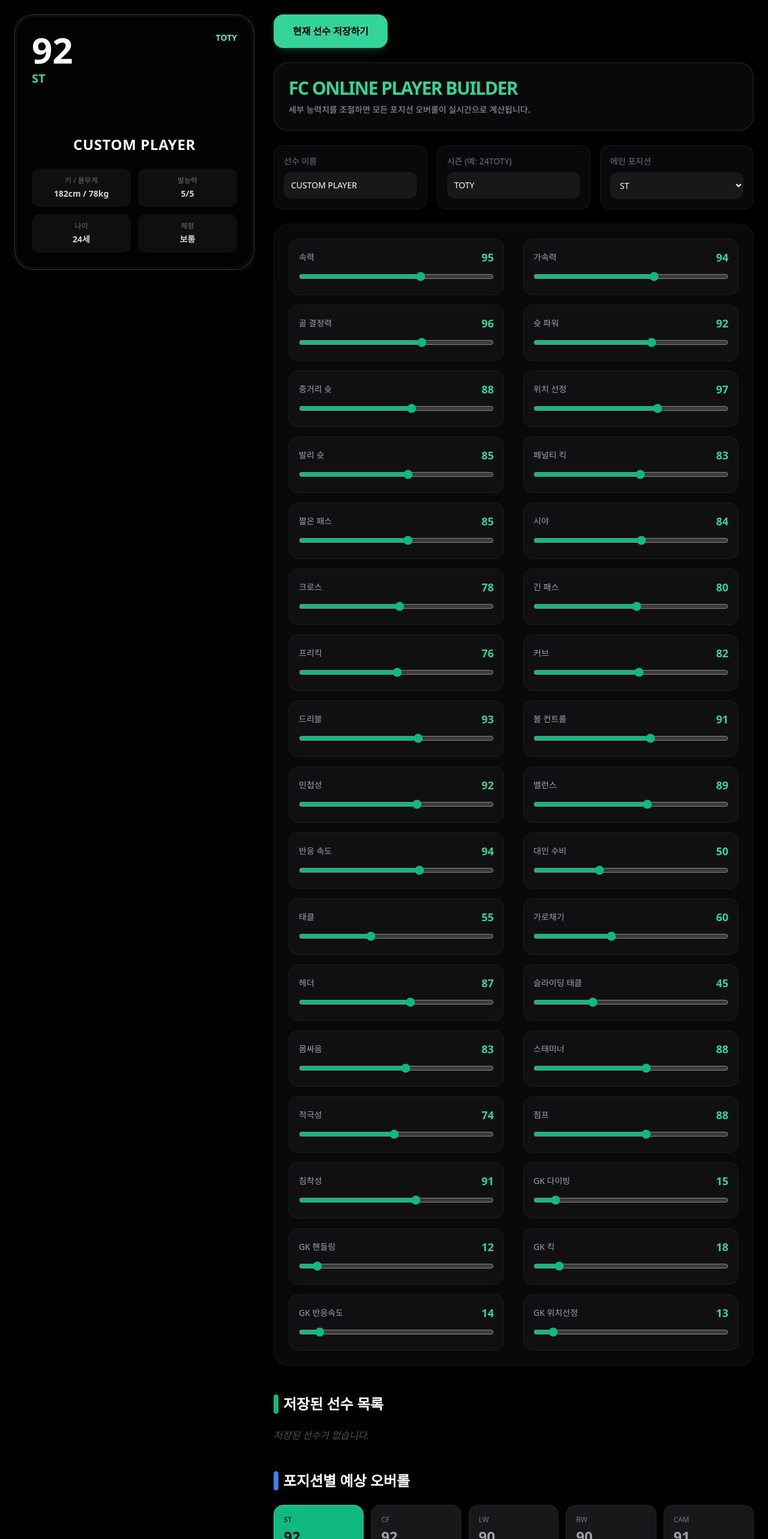
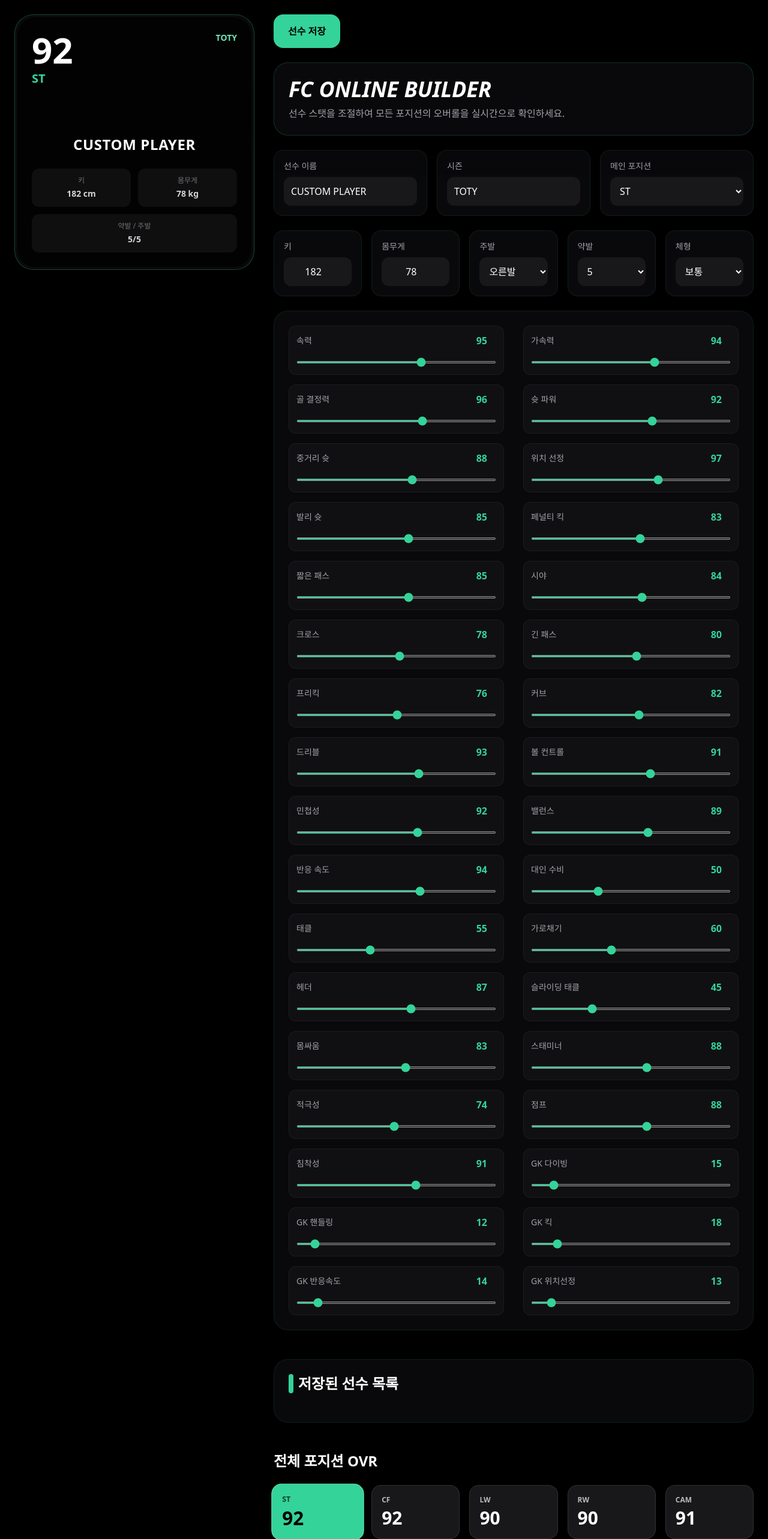
Before and after one commit to skrskrskrt/fc-ovr-calculator, a React (Vite) app in the folder fc_online_calculator_project/: page / in a window 1280 px wide. Shown: the top 2566 px of the page at 60% size. Built offline with nearby package versions, Linux system fonts and the light colour scheme.

Commit message:
Update App.jsx

```diff
--- a/fc_online_calculator_project/src/App.jsx
+++ b/fc_online_calculator_project/src/App.jsx
@@ -55,28 +55,25 @@
     if (data) setSavedPlayers(JSON.parse(data));
   }, []);
 
-  const calculateOVR = (weights) => {
-    let total = 0;
-    let totalWeight = 0;
-    for (const stat in weights) {
-      const cleanStat = stat.replace(/[0-9]/g, '');
-      total += stats[cleanStat] * weights[stat];
-      totalWeight += weights[stat];
-    }
-    return Math.round(total / totalWeight);
-  };
-
-  const currentOVR = calculateOVR(positions[position]);
-
   const savePlayer = () => {
     const player = {
       id: Date.now(),
       name, season, position, currentOVR, height, weight,
-      preferredFoot, weakFoot, age, bodyType, stats
+      preferredFoot, weakFoot, age, bodyType, stats,
     };
     const updated = [...savedPlayers, player];
     setSavedPlayers(updated);
     localStorage.setItem('fcPlayers', JSON.stringify(updated));
+  };
+
+  // 삭제 기능 추가
+  const deletePlayer = (id, e) => {
+    e.stopPropagation(); // 카드 클릭(불러오기) 방지
+    if (window.confirm('이 선수를 삭제하시겠습니까?')) {
+      const updated = savedPlayers.filter(p => p.id !== id);
+      setSavedPlayers(updated);
+      localStorage.setItem('fcPlayers', JSON.stringify(updated));
+    }
   };
 
   const loadPlayer = (player) => {
@@ -92,21 +89,25 @@
     setStats(player.stats);
   };
 
-  const deletePlayer = (id, e) => {
-    e.stopPropagation(); // 카드 클릭(불러오기) 이벤트 전파 방지
-    if (window.confirm('이 선수를 목록에서 삭제하시겠습니까?')) {
-      const updated = savedPlayers.filter(p => p.id !== id);
-      setSavedPlayers(updated);
-      localStorage.setItem('fcPlayers', JSON.stringify(updated));
+  const calculateOVR = (weights) => {
+    let total = 0;
+    let totalWeight = 0;
+    for (const stat in weights) {
+      const cleanStat = stat.replace(/[0-9]/g, '');
+      total += stats[cleanStat] * weights[stat];
+      totalWeight += weights[stat];
     }
+    return Math.round(total / totalWeight);
   };
+
+  const currentOVR = calculateOVR(positions[position]);
 
   return (
     <div className="min-h-screen bg-black text-white p-6">
       <div className="max-w-7xl mx-auto">
         <div className="flex flex-col lg:flex-row gap-8">
 
-          {/* 왼쪽: 선수 카드 섹션 */}
+          {/* 카드 미리보기 */}
           <motion.div initial={{ opacity: 0, y: 30 }} animate={{ opacity: 1, y: 0 }} className="lg:w-1/3">
             <div className="rounded-[32px] overflow-hidden border border-emerald-400/30 p-1 shadow-2xl bg-zinc-950 sticky top-6">
               <div className="bg-black/70 backdrop-blur-xl rounded-[30px] p-6 h-full">
@@ -115,129 +116,135 @@
                     <div className="text-6xl font-extrabold leading-none">{currentOVR}</div>
                     <div className="text-xl font-bold mt-1 text-emerald-400">{position}</div>
                   </div>
-                  <div className="text-right text-sm text-emerald-300 font-bold">{season}</div>
+                  <div className="text-right">
+                    <div className="text-sm text-emerald-300 font-bold">{season}</div>
+                  </div>
                 </div>
                 <div className="h-10"></div>
                 <div className="text-2xl font-bold tracking-wide mt-6 text-center">{name}</div>
                 <div className="mt-6 grid grid-cols-2 gap-3 text-sm text-zinc-300">
                   <div className="bg-white/5 rounded-xl p-3 text-center">
-                    <div className="text-zinc-500 text-xs mb-1">키 / 몸무게</div>
-                    <div className="font-bold">{height}cm / {weight}kg</div>
+                    <div className="text-zinc-500 text-xs mb-1">키</div>
+                    <div className="font-bold">{height} cm</div>
                   </div>
                   <div className="bg-white/5 rounded-xl p-3 text-center">
-                    <div className="text-zinc-500 text-xs mb-1">발능력</div>
+                    <div className="text-zinc-500 text-xs mb-1">몸무게</div>
+                    <div className="font-bold">{weight} kg</div>
+                  </div>
+                  <div className="bg-white/5 rounded-xl p-3 text-center col-span-2">
+                    <div className="text-zinc-500 text-xs mb-1">약발 / 주발</div>
                     <div className="font-bold">{preferredFoot === 'RIGHT' ? `${weakFoot}/5` : `5/${weakFoot}`}</div>
-                  </div>
-                  <div className="bg-white/5 rounded-xl p-3 text-center">
-                    <div className="text-zinc-500 text-xs mb-1">나이</div>
-                    <div className="font-bold">{age}세</div>
-                  </div>
-                  <div className="bg-white/5 rounded-xl p-3 text-center">
-                    <div className="text-zinc-500 text-xs mb-1">체형</div>
-                    <div className="font-bold">{bodyType}</div>
                   </div>
                 </div>
               </div>
             </div>
           </motion.div>
 
-          {/* 오른쪽: 설정 및 스탯 조절 섹션 */}
           <motion.div initial={{ opacity: 0, y: 30 }} animate={{ opacity: 1, y: 0 }} transition={{ delay: 0.1 }} className="lg:w-2/3">
             <div className="flex gap-4 mb-6">
-              <button onClick={savePlayer} className="bg-emerald-400 hover:bg-emerald-300 transition-all text-black font-black px-8 py-4 rounded-2xl shadow-lg shadow-emerald-500/20">
-                현재 선수 저장하기
-              </button>
+              <button onClick={savePlayer} className="bg-emerald-400 hover:bg-emerald-300 transition-all text-black font-black px-6 py-4 rounded-2xl">선수 저장</button>
             </div>
 
-            <div className="bg-zinc-950 border border-emerald-400/20 rounded-3xl p-6 backdrop-blur-xl mb-6">
-              <h1 className="text-3xl font-black mb-2 text-emerald-400 uppercase tracking-tighter">FC Online Player Builder</h1>
-              <p className="text-zinc-400 text-sm">세부 능력치를 조절하면 모든 포지션 오버롤이 실시간으로 계산됩니다.</p>
+            <div className="bg-zinc-950 border border-emerald-400/20 rounded-3xl p-6 backdrop-blur-xl shadow-2xl mb-6">
+              <h1 className="text-4xl font-black mb-2 uppercase italic">FC Online Builder</h1>
+              <p className="text-zinc-400">선수 스탯을 조절하여 모든 포지션의 오버롤을 실시간으로 확인하세요.</p>
             </div>
 
-            {/* 선수 기본 정보 입력 */}
-            <div className="grid grid-cols-2 md:grid-cols-3 gap-4 mb-6 text-sm">
-              <div className="bg-zinc-950 rounded-2xl p-4 border border-white/5">
-                <label className="text-zinc-500 block mb-2 font-medium">선수 이름</label>
-                <input value={name} onChange={(e) => setName(e.target.value)} className="w-full bg-zinc-900 rounded-xl p-3 outline-none focus:ring-1 ring-emerald-500" />
+            {/* 기본 정보 입력 */}
+            <div className="grid md:grid-cols-3 gap-4 mb-6">
+              <div className="bg-zinc-950 rounded-2xl p-4 border border-emerald-400/10">
+                <label className="text-sm text-zinc-400 block mb-2">선수 이름</label>
+                <input value={name} onChange={(e) => setName(e.target.value)} className="w-full bg-zinc-900 rounded-xl p-3 outline-none" />
               </div>
-              <div className="bg-zinc-950 rounded-2xl p-4 border border-white/5">
-                <label className="text-zinc-500 block mb-2 font-medium">시즌 (예: 24TOTY)</label>
-                <input value={season} onChange={(e) => setSeason(e.target.value)} className="w-full bg-zinc-900 rounded-xl p-3 outline-none focus:ring-1 ring-emerald-500" />
+              <div className="bg-zinc-950 rounded-2xl p-4 border border-emerald-400/10">
+                <label className="text-sm text-zinc-400 block mb-2">시즌</label>
+                <input value={season} onChange={(e) => setSeason(e.target.value)} className="w-full bg-zinc-900 rounded-xl p-3 outline-none" />
               </div>
-              <div className="bg-zinc-950 rounded-2xl p-4 border border-white/5">
-                <label className="text-zinc-500 block mb-2 font-medium">메인 포지션</label>
+              <div className="bg-zinc-950 rounded-2xl p-4 border border-emerald-400/10">
+                <label className="text-sm text-zinc-400 block mb-2">메인 포지션</label>
                 <select value={position} onChange={(e) => setPosition(e.target.value)} className="w-full bg-zinc-900 rounded-xl p-3 outline-none">
-                  {Object.keys(positions).map(pos => <option key={pos}>{pos}</option>)}
+                  {Object.keys(positions).map((pos) => <option key={pos} value={pos}>{pos}</option>)}
                 </select>
               </div>
             </div>
 
-            {/* 스탯 조절 슬라이더 */}
-            <div className="bg-zinc-950 rounded-3xl p-6 border border-white/5 shadow-2xl mb-12">
+            <div className="grid grid-cols-2 md:grid-cols-5 gap-4 mb-6">
+               <div className="bg-zinc-950 rounded-2xl p-4 border border-emerald-400/10">
+                <label className="text-sm text-zinc-400 block mb-2">키</label>
+                <input type="number" value={height} onChange={(e) => setHeight(Number(e.target.value))} className="w-full bg-zinc-900 rounded-xl p-3 outline-none text-center" />
+              </div>
+              <div className="bg-zinc-950 rounded-2xl p-4 border border-emerald-400/10">
+                <label className="text-sm text-zinc-400 block mb-2">몸무게</label>
+                <input type="number" value={weight} onChange={(e) => setWeight(Number(e.target.value))} className="w-full bg-zinc-900 rounded-xl p-3 outline-none text-center" />
+              </div>
+              <div className="bg-zinc-950 rounded-2xl p-4 border border-emerald-400/10">
+                <label className="text-sm text-zinc-400 block mb-2">주발</label>
+                <select value={preferredFoot} onChange={(e) => setPreferredFoot(e.target.value)} className="w-full bg-zinc-900 rounded-xl p-3 outline-none">
+                  <option value="RIGHT">오른발</option>
+                  <option value="LEFT">왼발</option>
+                </select>
+              </div>
+              <div className="bg-zinc-950 rounded-2xl p-4 border border-emerald-400/10">
+                <label className="text-sm text-zinc-400 block mb-2">약발</label>
+                <select value={weakFoot} onChange={(e) => setWeakFoot(Number(e.target.value))} className="w-full bg-zinc-900 rounded-xl p-3 outline-none">
+                  {[1,2,3,4,5].map(v => <option key={v} value={v}>{v}</option>)}
+                </select>
+              </div>
+              <div className="bg-zinc-950 rounded-2xl p-4 border border-emerald-400/10">
+                <label className="text-sm text-zinc-400 block mb-2">체형</label>
+                <select value={bodyType} onChange={(e) => setBodyType(e.target.value)} className="w-full bg-zinc-900 rounded-xl p-3 outline-none">
+                  <option>마름</option><option>보통</option><option>건장</option>
+                </select>
+              </div>
+            </div>
+
+            {/* 스탯 슬라이더 */}
+            <div className="bg-zinc-950 rounded-3xl p-6 border border-emerald-400/10 shadow-2xl">
               <div className="grid grid-cols-1 md:grid-cols-2 gap-x-8 gap-y-4">
                 {Object.keys(stats).map((key) => (
-                  <div key={key} className="bg-zinc-900/50 rounded-2xl p-4 border border-white/5">
+                  <div key={key} className="bg-zinc-900/50 rounded-xl p-3 border border-white/5">
                     <div className="flex justify-between items-center mb-2">
-                      <span className="text-zinc-400 text-sm">{labels[key]}</span>
-                      <span className="font-black text-emerald-400 text-lg">{stats[key]}</span>
+                      <span className="text-sm text-zinc-400">{labels[key]}</span>
+                      <input type="number" value={stats[key]} onChange={(e) => setStats({...stats, [key]: Number(e.target.value)})} className="w-14 bg-transparent text-right font-black text-emerald-400 outline-none" />
                     </div>
-                    <input type="range" min="1" max="150" value={stats[key]}
-                      onChange={(e) => setStats({...stats, [key]: Number(e.target.value)})}
-                      className="w-full accent-emerald-500"
-                    />
+                    <input type="range" min="1" max="150" value={stats[key]} onChange={(e) => setStats({...stats, [key]: Number(e.target.value)})} className="w-full accent-emerald-400 h-1" />
                   </div>
                 ))}
               </div>
             </div>
 
             {/* 저장된 선수 목록 (삭제 기능 포함) */}
-            <div className="mb-12">
+            <div className="mt-12 bg-zinc-950 rounded-3xl p-6 border border-emerald-400/10">
               <h2 className="text-2xl font-black mb-6 flex items-center gap-2">
-                <span className="w-2 h-8 bg-emerald-500 rounded-full"></span>
+                <span className="w-2 h-8 bg-emerald-400 rounded-full"></span>
                 저장된 선수 목록
               </h2>
               <div className="grid md:grid-cols-2 gap-4">
-                {savedPlayers.length === 0 && <p className="text-zinc-600 italic">저장된 선수가 없습니다.</p>}
                 {savedPlayers.map((player) => (
-                  <div
-                    key={player.id}
-                    onClick={() => loadPlayer(player)}
-                    className="bg-zinc-900 hover:bg-zinc-800 transition-all rounded-2xl p-5 border border-white/5 flex justify-between items-center cursor-pointer group"
-                  >
+                  <div key={player.id} onClick={() => loadPlayer(player)} className="bg-zinc-900 hover:bg-zinc-800 transition-all rounded-2xl p-4 border border-white/5 text-left flex justify-between items-center cursor-pointer group">
                     <div>
                       <div className="text-lg font-bold group-hover:text-emerald-400 transition-colors">{player.name}</div>
-                      <div className="text-zinc-500 text-sm">{player.season} · {player.position}</div>
+                      <div className="text-zinc-500 text-sm">{player.season} · {player.position} · OVR {player.currentOVR}</div>
                     </div>
-                    <div className="flex items-center gap-6">
-                      <div className="text-3xl font-black text-emerald-400">{player.currentOVR}</div>
-                      <button
-                        onClick={(e) => deletePlayer(player.id, e)}
-                        className="text-zinc-700 hover:text-red-500 transition-colors p-2 text-xl"
-                        title="삭제"
-                      >
-                        ✕
-                      </button>
-                    </div>
+                    <button onClick={(e) => deletePlayer(player.id, e)} className="text-zinc-600 hover:text-red-500 p-2 transition-colors font-bold">✕</button>
                   </div>
                 ))}
               </div>
             </div>
 
-            {/* 모든 포지션 오버롤 확인 */}
-            <div>
-              <h2 className="text-2xl font-black mb-6 flex items-center gap-2">
-                <span className="w-2 h-8 bg-blue-500 rounded-full"></span>
-                포지션별 예상 오버롤
-              </h2>
-              <div className="grid grid-cols-2 md:grid-cols-4 lg:grid-cols-5 gap-3">
+            {/* 모든 포지션 오버롤 */}
+            <div className="mt-12">
+              <h2 className="text-2xl font-black mb-6">전체 포지션 OVR</h2>
+              <div className="grid grid-cols-2 md:grid-cols-4 lg:grid-cols-5 gap-4">
                 {Object.entries(positions).map(([pos, weights]) => (
-                  <div key={pos} className={`rounded-2xl p-4 border transition-all ${position === pos ? 'bg-emerald-500 text-black border-emerald-400 font-bold' : 'bg-zinc-900 border-white/5 text-zinc-400'}`}>
-                    <div className="text-xs uppercase mb-1 opacity-70">{pos}</div>
-                    <div className="text-2xl font-black">{calculateOVR(weights)}</div>
+                  <div key={pos} className={`rounded-2xl p-4 border transition-all ${position === pos ? 'bg-emerald-400 text-black border-emerald-300 scale-105' : 'bg-zinc-900 border-white/10'}`}>
+                    <div className="text-xs font-bold mb-1 opacity-70">{pos}</div>
+                    <div className="text-3xl font-black">{calculateOVR(weights)}</div>
                   </div>
                 ))}
               </div>
             </div>
+
           </motion.div>
         </div>
       </div>
```
